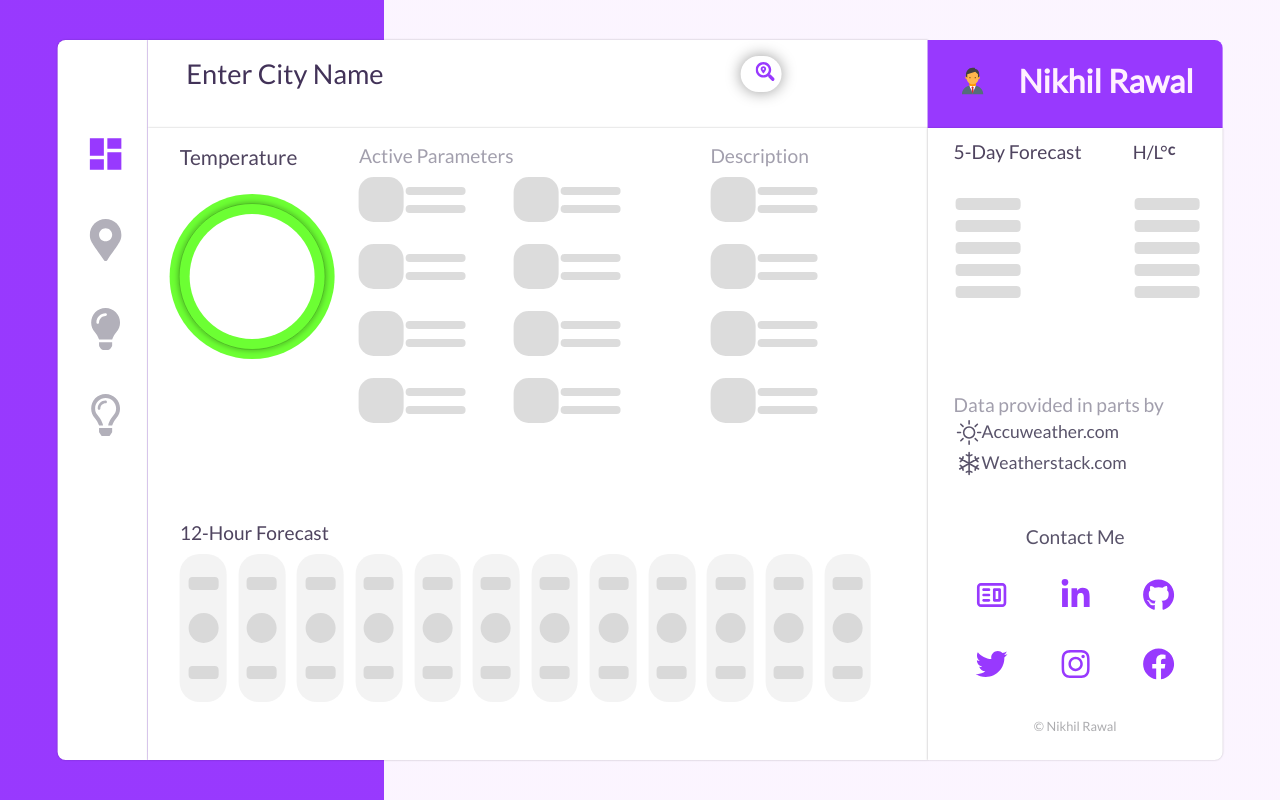
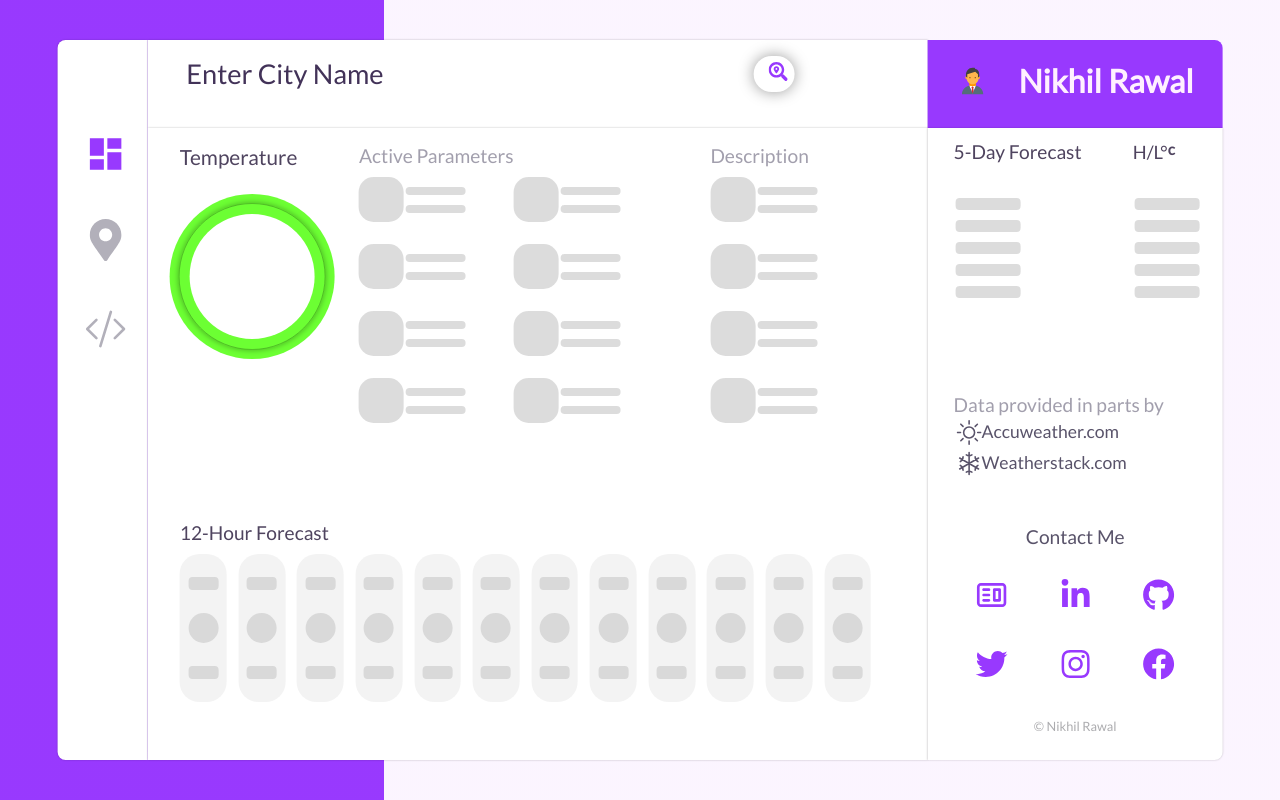
Before and after one commit to nikhil-rawal/Wiindy--The-Weather-App, a React (Create React App) app: page / in a window 1280 px wide. Built offline with nearby package versions, Linux system fonts and the light colour scheme.

Commit message:
code link added - day night mode left

```diff
--- a/src/myScripts/leftColumn/ColumnLeftData.js
+++ b/src/myScripts/leftColumn/ColumnLeftData.js
@@ -3,6 +3,7 @@ import { WeatherStackContext } from "../ExternalFrame"
 import "../../myStyles/frameBackground.scss"
 import { MdDashboard } from "react-icons/md";
 import { FaMapMarkerAlt, FaLightbulb, FaRegLightbulb } from "react-icons/fa";
+import { BsCodeSlash } from "react-icons/bs";
 
 function ColumnLeftData() {
 
@@ -25,19 +26,20 @@ function ColumnLeftData() {
         targ = "_blank";
     }
 
-    function lightsOff(e) {
+    /* function lightsOff(e) {
         e.target.style.color = "hsl(269, 99%, 61%)";
     }
     function lightsOn(e) {
         e.target.style.color = "hsl(269, 99%, 61%)";
-    }
+    } */
 
     return (
         <div className="columnLeftData__Button">
             <MdDashboard size={42} style={{ color: "hsl(269, 99%, 61%)" }} />
-            <a href={url} target={targ} style={{ margin: 0 }}><FaMapMarkerAlt className="map__icon" size={42} /></a>
-            <FaLightbulb onClick={lightsOff} className="lights_Off" size={42} />
-            <FaRegLightbulb onClick={lightsOn} className="lights_On" size={42} />
+            <a href={url} target={targ} style={{ margin: 0 }} onMouseOver={(e) => { e.target.style.color = "hsl(269, 99%, 61%)" }} onMouseOut={(e) => { e.target.style.color = "hsla(251, 7%, 71%, 1)" }}><FaMapMarkerAlt className="map__icon" size={42} /></a>
+            <a href="https://github.com/placidnikz/Wiindy--The-Weather-App" target="_blank" style={{ margin: 0 }} onMouseOver={(e) => { e.target.style.color = "hsl(269, 99%, 61%)" }} onMouseOut={(e) => { e.target.style.color = "hsla(251, 7%, 71%, 1)" }}><BsCodeSlash className="get__code" size={42} /></a>
+            {/* <FaLightbulb onClick={lightsOff} className="lights_Off" size={42} />
+            <FaRegLightbulb onClick={lightsOn} className="lights_On" size={42} /> */}
         </div>
     )
 }
--- a/src/myStyles/frameBackground.scss
+++ b/src/myStyles/frameBackground.scss
@@ -197,7 +197,7 @@ body {
 
       .rowMidTop__placeDetails {
         color: $font-color1-day;
-        width: 60%;
+        width: 70%;
         font-size: 1.7em;
       }
 
```
